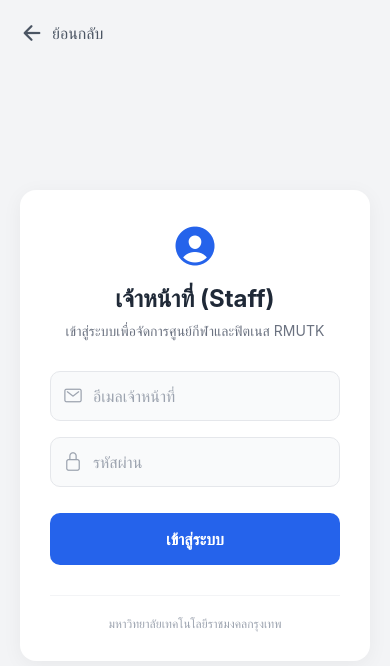
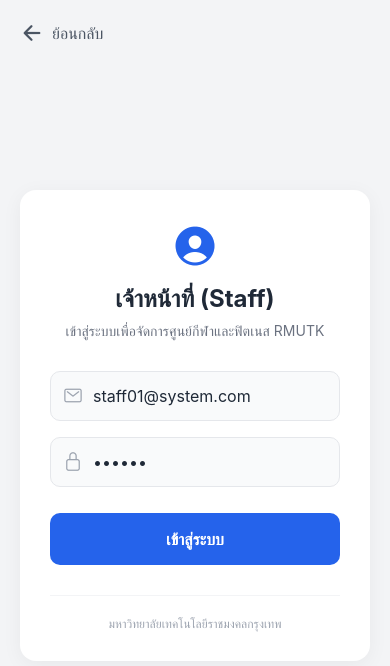
Before and after one commit to Nannapat2546/rmutk-sport, a React Native app: screen /LoginStaff in a window 390 px wide. Shown: the top 666 px of the page. Built offline with nearby package versions, Linux system fonts and the light colour scheme; no server answers.

Commit message:
Update loginstaff.js

```diff
--- a/screens/loginstaff.js
+++ b/screens/loginstaff.js
@@ -14,8 +14,9 @@ import {
 import { Ionicons } from '@expo/vector-icons';
 
 export default function LoginStaffScreen({ navigation }) {
-  const [email, setEmail] = useState('');
-  const [password, setPassword] = useState('');
+  // 🌟 กำหนดค่าเริ่มต้นสำหรับอีเมลและรหัสผ่านเจ้าหน้าที่
+  const [email, setEmail] = useState('staff01@system.com');
+  const [password, setPassword] = useState('123456');
   const [loading, setLoading] = useState(false);
 
   // 🌟 State สำหรับ Pop-up
```
